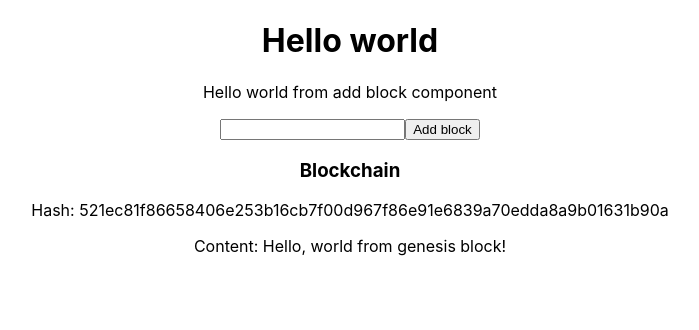
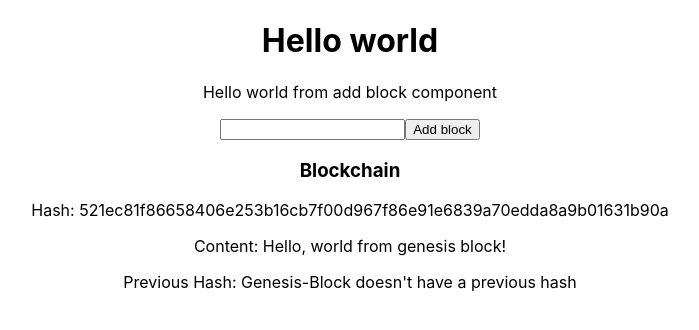
Before and after one commit to waiscodes/typescript-jest, a React (Create React App) app: page / in a window 1280 px wide. Shown: the top 330 px of the page, without its empty margins (290-989 px from the left). Built offline with nearby package versions, Linux system fonts and the light colour scheme.

Commit message:
replaced new hash with hash and created previous hash and hardcoded a previous hash for genesis

```diff
--- a/src/App.tsx
+++ b/src/App.tsx
@@ -9,11 +9,13 @@ import AddBlock from "./components/AddBlock";
 export interface IState {
   blockchain: {
     content: string;
-    newHash: string;
+    hash: string;
+    previousHash: string;
   }[];
   block: {
     content: string;
-    newHash: string;
+    hash: string;
+    previousHash: string;
   };
 }
 
@@ -21,8 +23,8 @@ function App() {
   const [blockchain, setBlockchain] = useState<IState["blockchain"]>([
     {
       content: "Hello, world from genesis block!",
-      newHash:
-        "521ec81f86658406e253b16cb7f00d967f86e91e6839a70edda8a9b01631b90a",
+      hash: "521ec81f86658406e253b16cb7f00d967f86e91e6839a70edda8a9b01631b90a",
+      previousHash: "Genesis-Block doesn't have a previous hash",
     },
   ]);
 
--- a/src/components/AddBlock.tsx
+++ b/src/components/AddBlock.tsx
@@ -12,12 +12,12 @@ const AddBlock: React.FC<IProps> = ({ setBlockchain, blockchain }) => {
   const contentRef = useRef<any>();
 
   const createBlock = (): void => {
-    console.log(blockchain[blockchain.length - 1]);
     setBlockchain([
       ...blockchain,
       {
         content: contentRef.current.value,
-        newHash: sha256(contentRef.current.value).toString(),
+        hash: sha256(contentRef.current.value).toString(),
+        previousHash: blockchain[blockchain.length - 1].hash,
       },
     ]);
   };
--- a/src/components/Block.tsx
+++ b/src/components/Block.tsx
@@ -11,8 +11,9 @@ const Block: React.FC<IProps> = ({ block }) => {
     <div>
       <div>
         <div className='block'>
-          <p>Hash: {block.newHash}</p>
+          <p>Hash: {block.hash}</p>
           <p>Content: {block.content}</p>
+          <p>Previous Hash: {block.previousHash}</p>
         </div>
       </div>
     </div>
--- a/src/components/Blockchain.tsx
+++ b/src/components/Blockchain.tsx
@@ -12,7 +12,7 @@ interface IProps {
 const Blockchain: React.FC<IProps> = ({ blockchain }) => {
   const renderBlockchain = (): JSX.Element[] => {
     return blockchain.map((block) => {
-      return <Block block={block} key={block.newHash} />;
+      return <Block block={block} key={block.hash} />;
     });
   };
 
```
